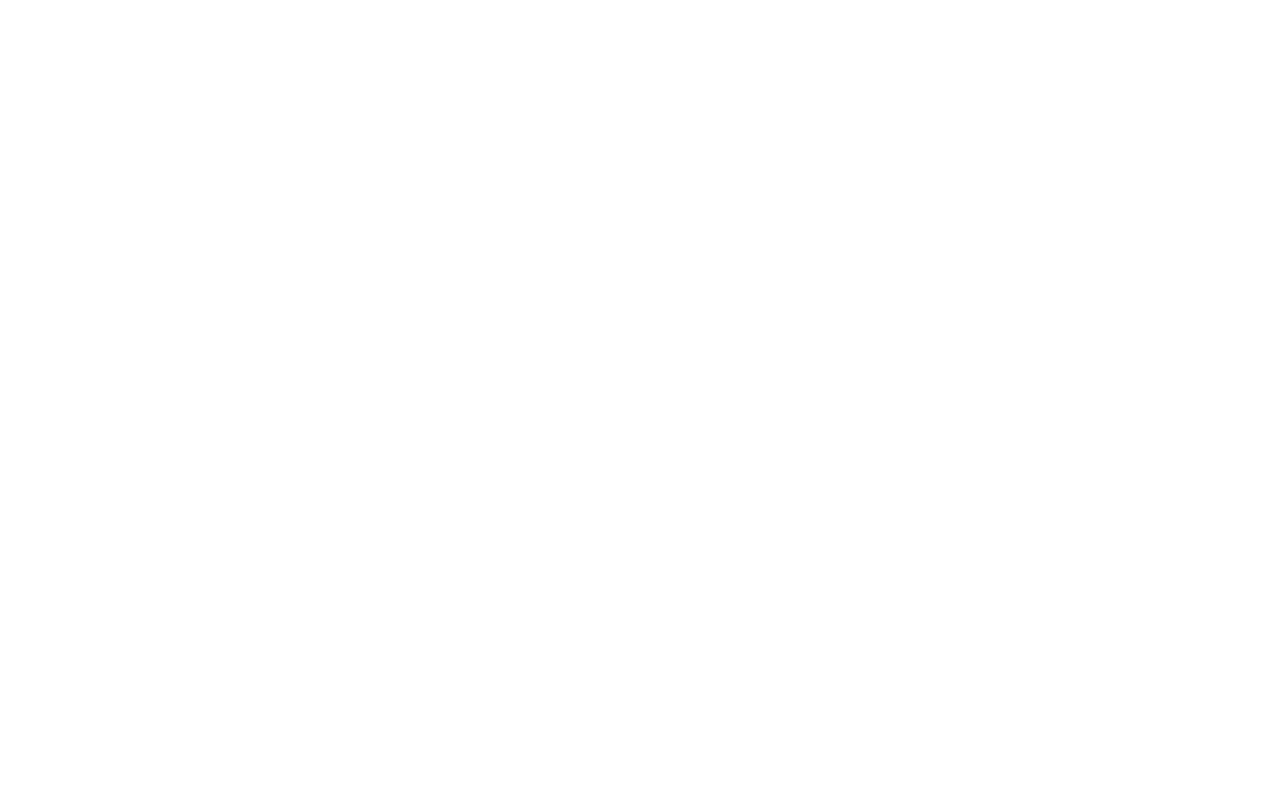
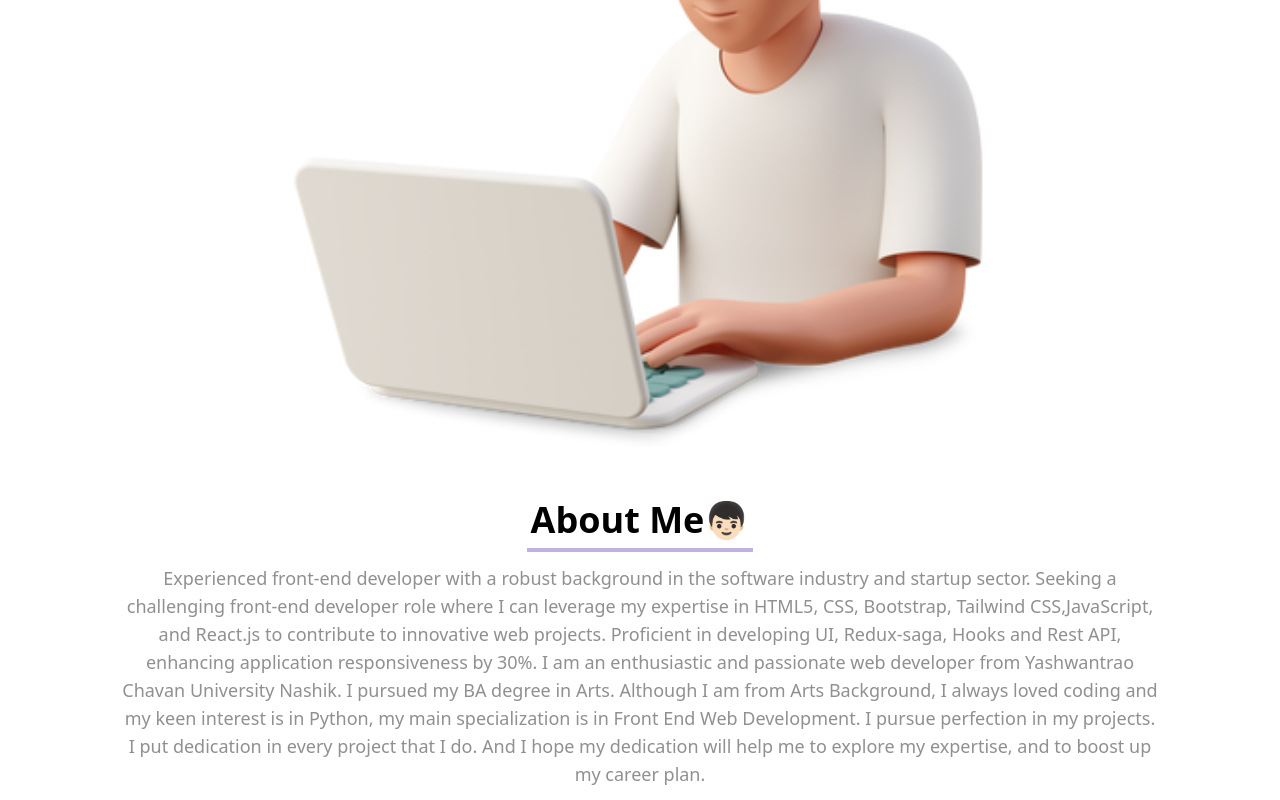
Before and after one commit to Dayaldonadkar/portfolio, a React (Create React App) app: page / in a window 1280 px wide. Shown: the part 1534-2334 px from the top of the page. Before the commit the page ends 1260 px from the top, so only its background shows below. Built offline with nearby package versions, Linux system fonts and the light colour scheme.

Commit message:
git commit -m about me completed

```diff
--- a/src/App.js
+++ b/src/App.js
@@ -2,15 +2,16 @@ import React from "react";
 import { BrowserRouter, Routes, Route } from "react-router-dom";
 import Home from "./components/Home";
 import Navbar from "./components/Navbar";
+import About from "./components/About";
+import What from "./components/What";
 
 const App = () => {
   return (
     <div>
       <BrowserRouter>
         <Navbar />
-        <Routes>
-          <Route path="/" element={<Home />}></Route>
-        </Routes>
+        <Home />
+        <About />
       </BrowserRouter>
     </div>
   );
--- /dev/null
+++ b/src/components/About.js
@@ -0,0 +1,42 @@
+import React from "react";
+import animate from "../Assets/animate.png";
+
+const About = () => {
+  return (
+    <div className="flex justify-center">
+      <div className="w-[90%]">
+        <div className="my-10 flex justify-center">
+          <img className="w-[60%]" src={animate} alt="boy" />
+        </div>
+
+        <div>
+          <h1 className="text-4xl font-bold flex justify-center">
+            <span className="border-b-4 border-[#673AB7]/40 px-1 py-2">
+              About Me👦🏻
+            </span>
+          </h1>
+          <div className="flex justify-center">
+            <p className="text-lg text-center text-[#909090] py-3 w-[90%] flex justify-center">
+              Experienced front-end developer with a robust background in the
+              software industry and startup sector. Seeking a challenging
+              front-end developer role where I can leverage my expertise in
+              HTML5, CSS, Bootstrap, Tailwind CSS,JavaScript, and React.js to
+              contribute to innovative web projects. Proficient in developing
+              UI, Redux-saga, Hooks and Rest API, enhancing application
+              responsiveness by 30%. I am an enthusiastic and passionate web
+              developer from Yashwantrao Chavan University Nashik. I pursued my
+              BA degree in Arts. Although I am from Arts Background, I always
+              loved coding and my keen interest is in Python, my main
+              specialization is in Front End Web Development. I pursue
+              perfection in my projects. I put dedication in every project that
+              I do. And I hope my dedication will help me to explore my
+              expertise, and to boost up my career plan.
+            </p>
+          </div>
+        </div>
+      </div>
+    </div>
+  );
+};
+
+export default About;
--- a/src/components/Home.js
+++ b/src/components/Home.js
@@ -19,7 +19,7 @@ const Home = () => {
             <p className="flex justify-center text-center text-xl font-medium">
               and I am Frontend Developer
             </p>
-            <div className="flex justify-center">
+            <div className="flex justify-center text-[#909090]">
               <p className="flex justify-center text-center text-lg w-[90%]">
                 A passionate Full Stack Software Developer 🚀 having a special
                 interest in Frontend technologies and experience of building Web
--- /dev/null
+++ b/src/components/What.js
@@ -0,0 +1,11 @@
+import React from "react";
+
+const What = () => {
+  return (
+    <div>
+      <h1 className="text-4xl">What I do?</h1>
+    </div>
+  );
+};
+
+export default What;
```
Also changed, not shown: src/Assets/animate.png (added), src/Assets/casual-life-3d-young-man-sitting-in-front-of-laptop.png (added).
